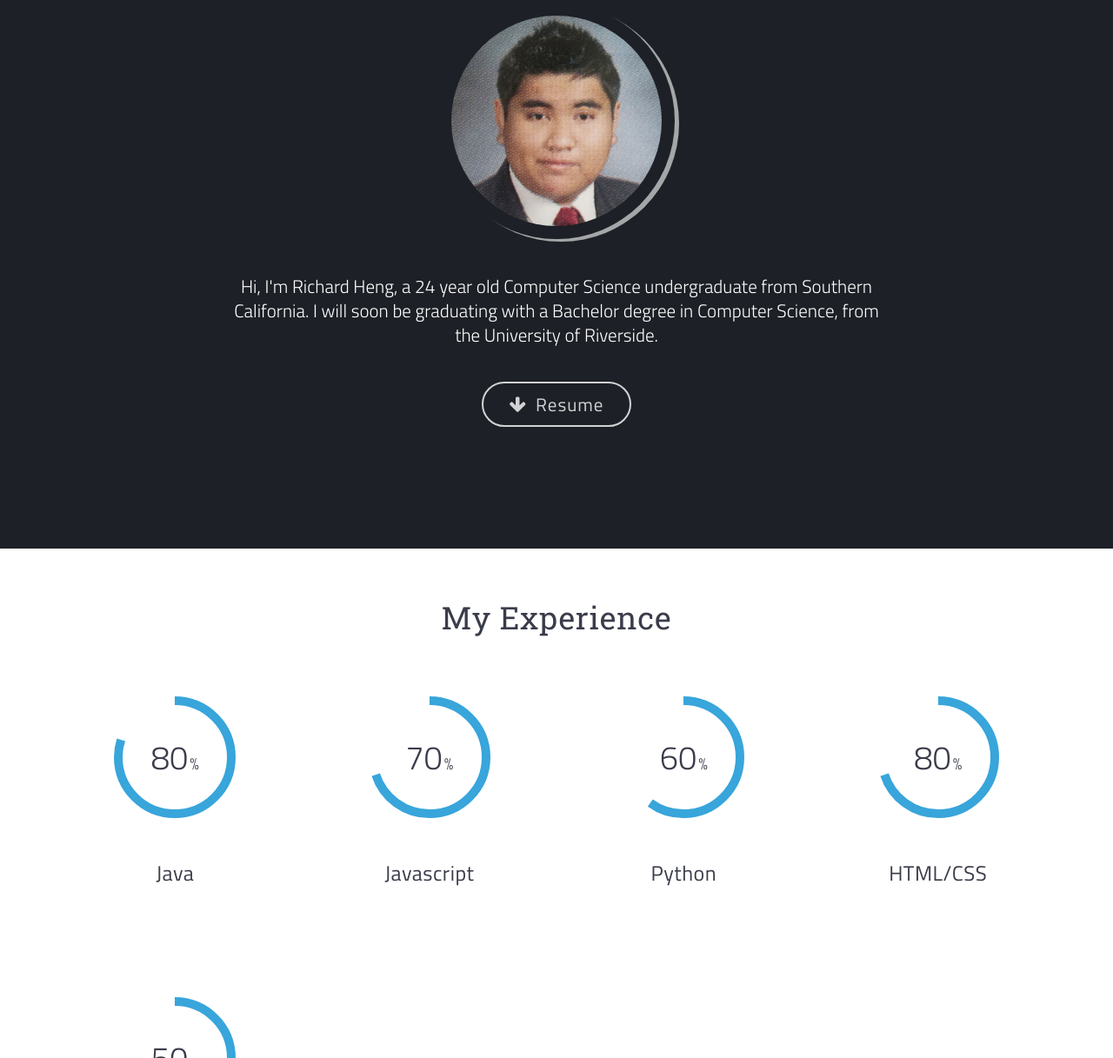
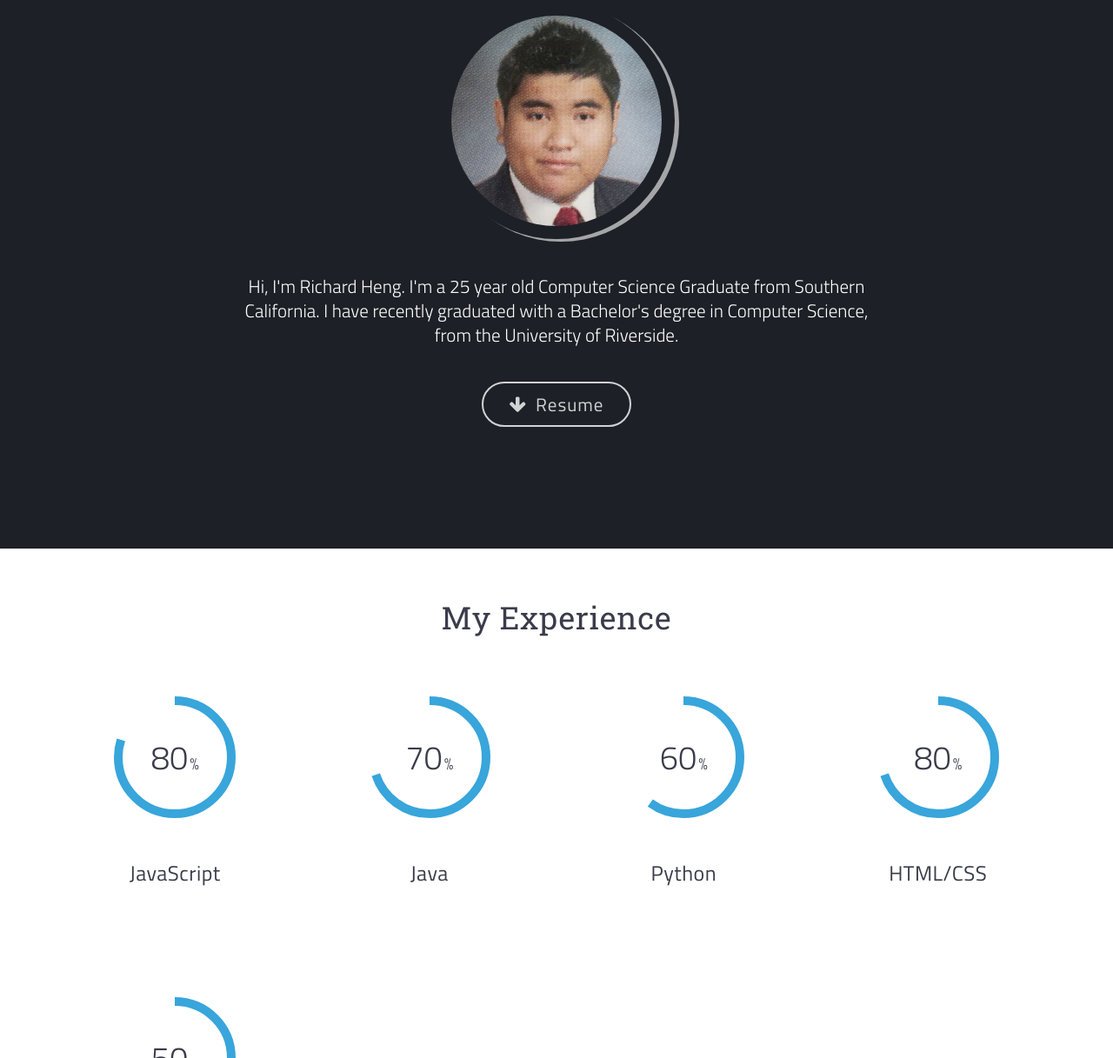
Before and after one commit to rheng001/rheng001.github.io, a plain HTML site: page index.html in a window 1280 px wide. Shown: the part 1521-2738 px from the top of the page at 87% size. Drawn offline with nearby package versions, Linux system fonts and the light colour scheme.

Commit message:
updated front page

```diff
--- a/index.html
+++ b/index.html
@@ -102,7 +102,7 @@
 					<div class="col-sm-12 text-col text-center">
 
 						<h1>Richard Heng</h1>
-						<p>CS Undergraduate Student</p>
+						<p>Computer Science Graduate</p>
 
 					</div>
 
@@ -200,7 +200,7 @@
 
 						<img class="img-responsive img-center img-circle scrollimation fade-left" src="assets/about.jpg" alt="" />
 
-						<p class="text-center scrollimation fade-in">Hi, I'm Richard Heng, a 24 year old Computer Science undergraduate from Southern California. I will soon be graduating with a Bachelor degree in Computer Science, from the University of Riverside. </p>
+						<p class="text-center scrollimation fade-in">Hi, I'm Richard Heng. I'm a 25 year old Computer Science Graduate from Southern California. I have recently graduated with a Bachelor's degree in Computer Science, from the University of Riverside. </p>
 
 					</div>
 
@@ -226,11 +226,11 @@
 
 					<div class="col-sm-6 col-md-3 text-center">
 						<span class="chart" data-percent="80"><span class="percent">80</span></span>
-						<h2 class="text-center">Java</h2>
+						<h2 class="text-center">JavaScript</h2>
 					</div>
 					<div class="col-sm-6 col-md-3 text-center">
 						<span class="chart" data-percent="70"><span class="percent">70</span></span>
-						<h2 class="text-center">Javascript</h2>
+						<h2 class="text-center">Java</h2>
 					</div>
 					<div class="col-sm-6 col-md-3 text-center">
 						<span class="chart" data-percent="60"><span class="percent">60</span></span>
```
